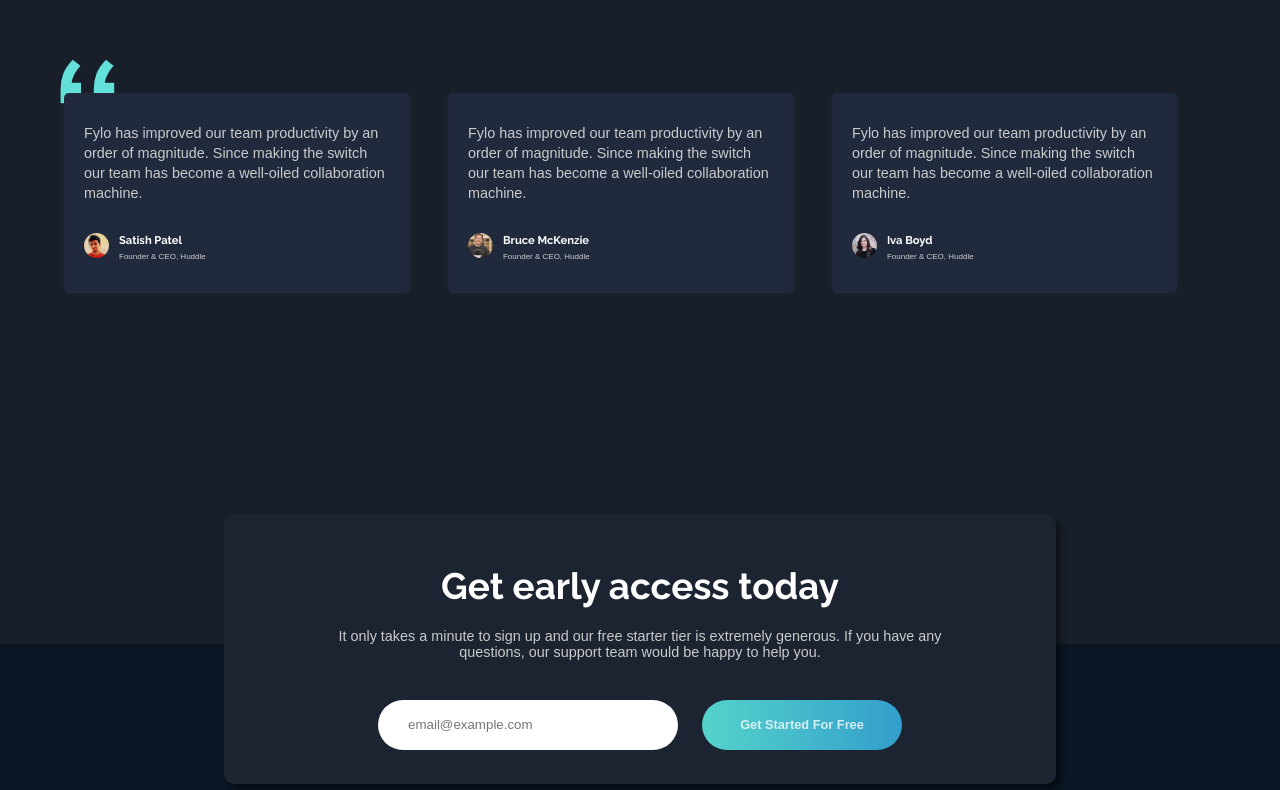
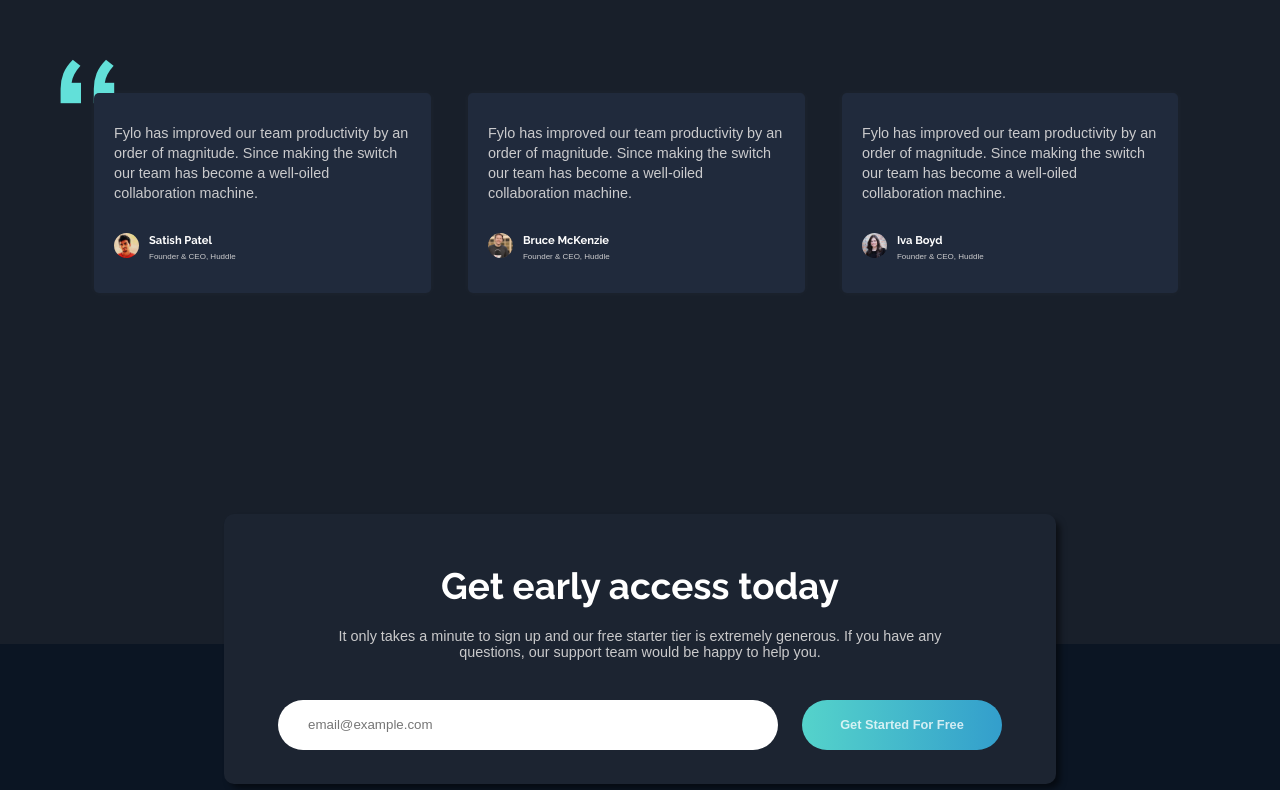
Before and after one commit to RafaelGLeal/Fylo-Dark-Theme, a plain HTML site: page index.html in a window 1280 px wide. Shown: the part 2290-3080 px from the top of the page. Drawn offline with Linux system fonts and the light colour scheme.

Commit message:
Update style.css

```diff
--- a/css/style.css
+++ b/css/style.css
@@ -339,6 +339,7 @@ ul li {
   max-width: 90%;
   padding-top: 100px;
   position: relative;
+  padding-left: 30px;
 }
 
 .testimonials {
@@ -438,7 +439,7 @@ footer {
   margin-bottom: 10px;
 }
 .email-box form > input {
-  width: 300px;
+  width: 500px;
   height: 50px;
   border-radius: 50px;
   padding-left: 30px;
```
